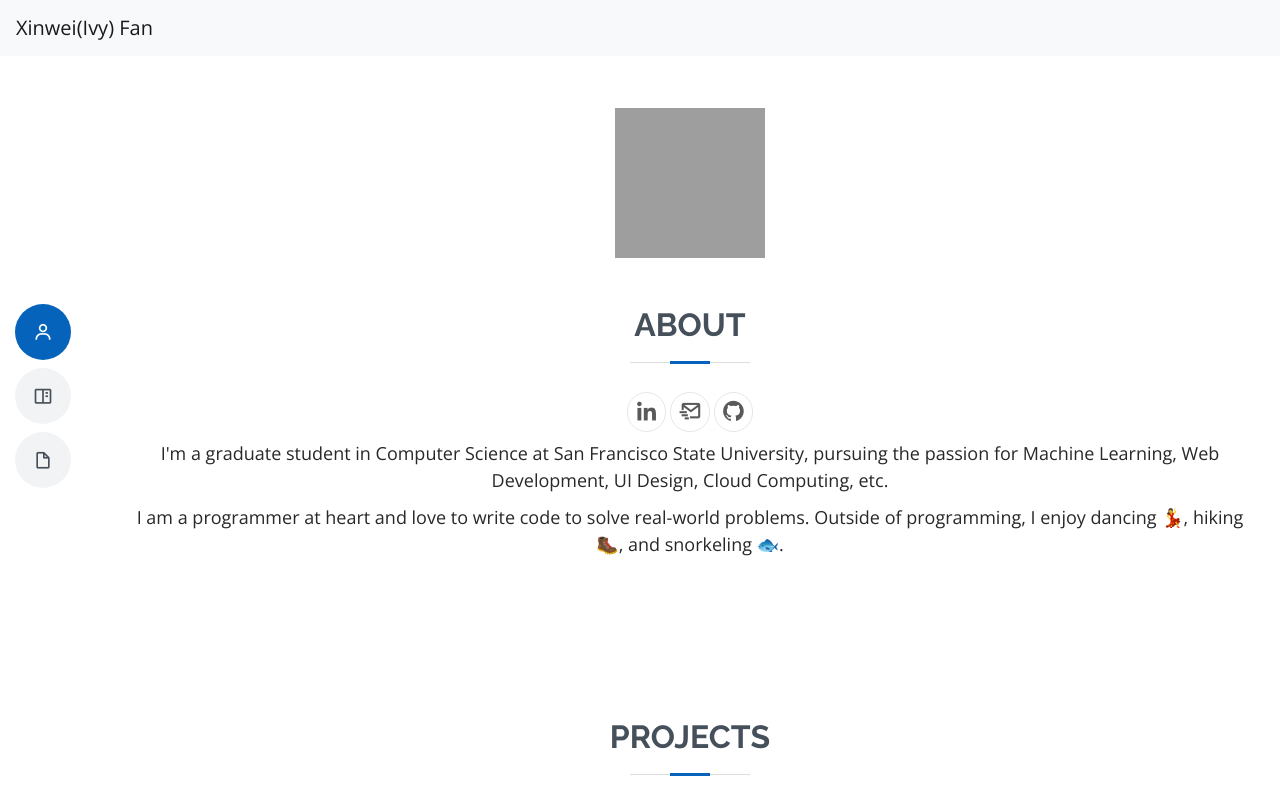
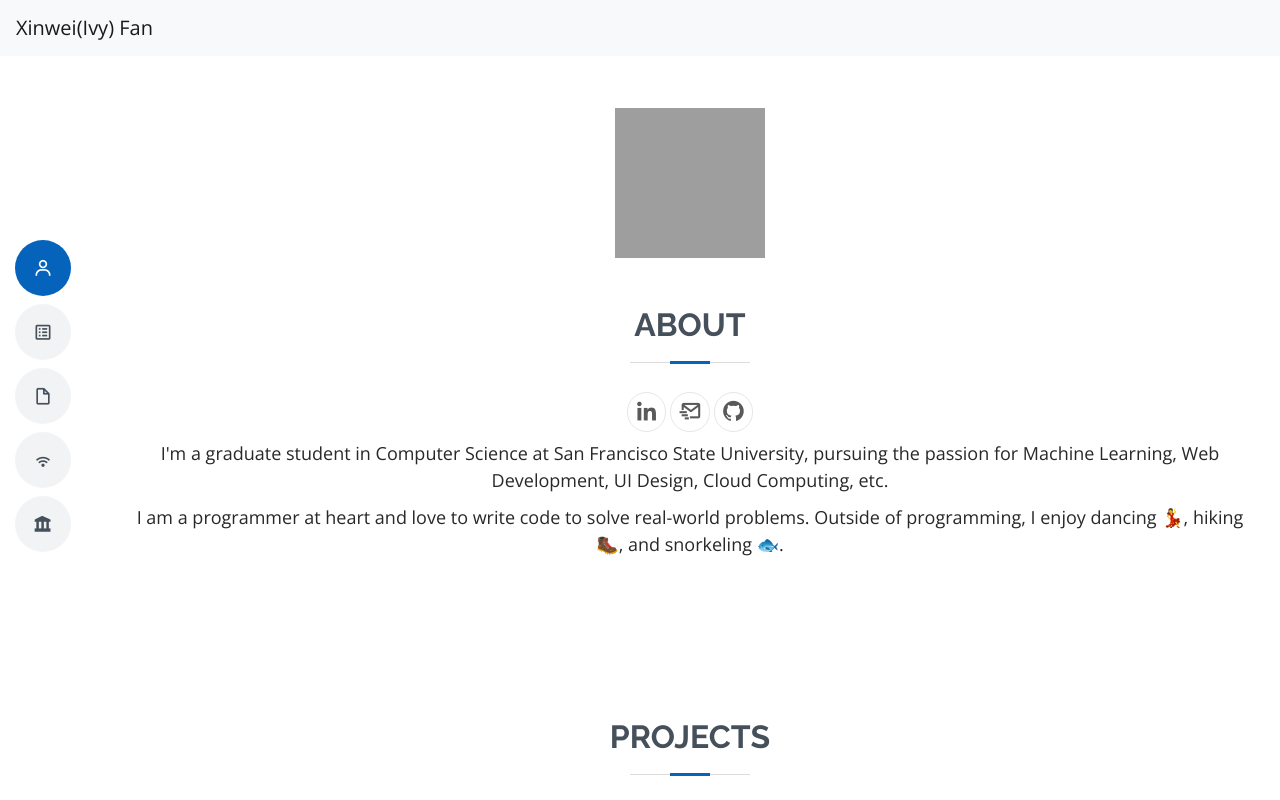
Before and after one commit to IvyFan19/IvyFan19.github.io, a plain HTML site: page index.html in a window 1280 px wide. Shown: the top 800 px of the page. Drawn offline with nearby package versions, Linux system fonts and the light colour scheme; grey boxes are pictures that could not be loaded.

Commit message:
added sidebard

```diff
--- a/index.html
+++ b/index.html
@@ -55,8 +55,12 @@
     <nav class="nav-menu">
       <ul>
         <li><a href="#about"><i class="bx bx-user"></i> <span>About</span></a></li>
-        <li><a href="#portfolio"><i class="bx bx-book-content"></i> <span>Projects</span></a></li>
+        <li><a href="#portfolio"><i class="bx bx-spreadsheet"></i> <span>Projects</span></a></li>
         <li><a href="#publication"><i class="bx bx-file-blank"></i> <span>Publications</span></a></li>
+        <li><a href="#teaching"><i class="bx bx-wifi-2"></i> <span>Mentor</span></a></li>
+        <li><a href="#education"><i class="bx bxs-landmark"></i> <span>Education</span></a></li>
+
+
       </ul>
     </nav>
   </header>
```
